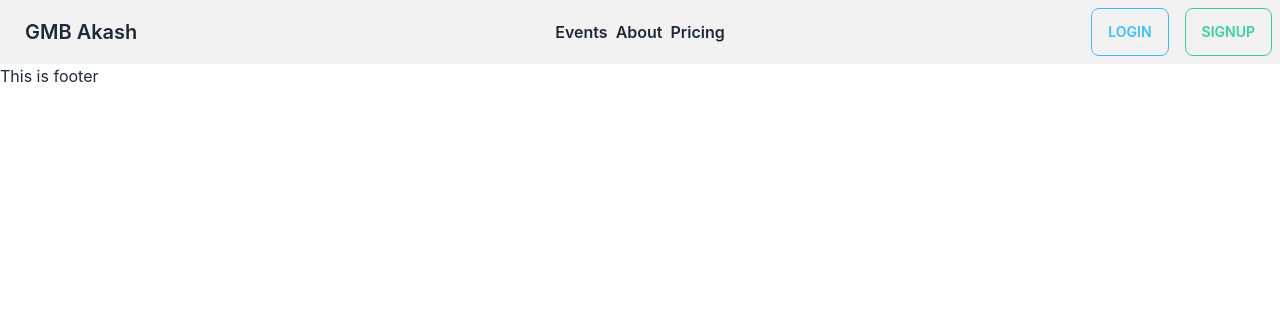
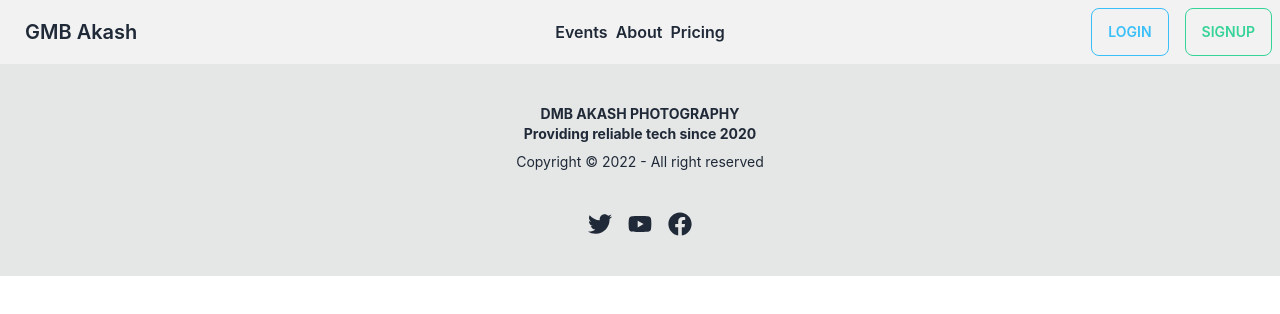
Before and after one commit to gaznafis007/gmb-client, a React (Create React App) app: page / in a window 1280 px wide. Shown: the top 314 px of the page. Built offline with nearby package versions, Linux system fonts and the light colour scheme.

Commit message:
footer done

```diff
--- a/src/Pages/Shared/Footer.js
+++ b/src/Pages/Shared/Footer.js
@@ -1,10 +1,30 @@
 import React from "react";
+import { FaFacebook, FaTwitter, FaYoutube } from "react-icons/fa";
 
 const Footer = () => {
   return (
-    <div>
-      <h2>This is footer</h2>
-    </div>
+    <footer className="footer footer-center p-10 bg-base-300 text-content">
+      <div>
+        <p className="font-bold">
+          DMB AKASH PHOTOGRAPHY <br />
+          Providing reliable tech since 2020
+        </p>
+        <p>Copyright © 2022 - All right reserved</p>
+      </div>
+      <div>
+        <div className="grid grid-flow-col gap-4">
+          <a>
+            <FaTwitter className="text-2xl" />
+          </a>
+          <a>
+            <FaYoutube className="text-2xl" />
+          </a>
+          <a>
+            <FaFacebook className="text-2xl" />
+          </a>
+        </div>
+      </div>
+    </footer>
   );
 };
 
```
